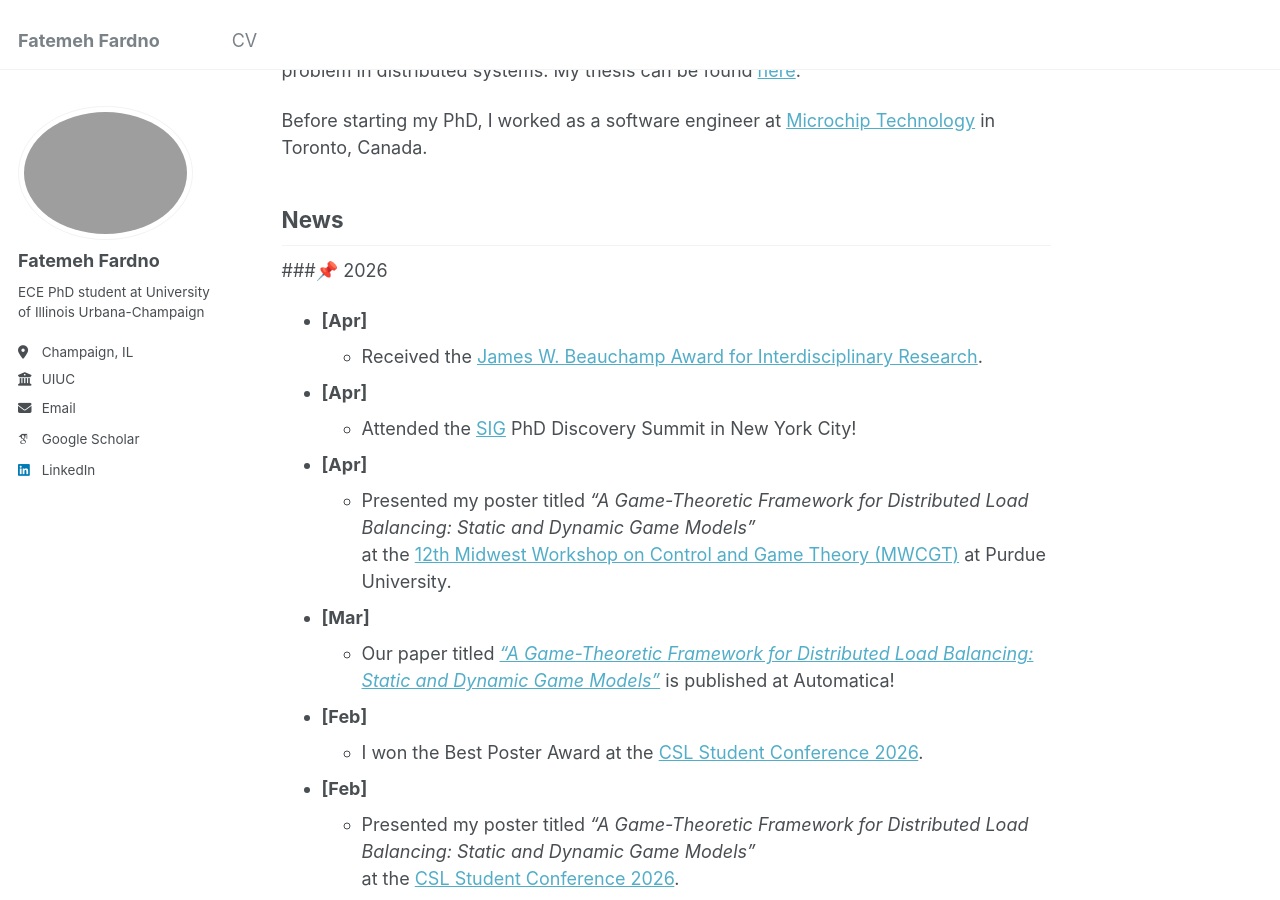
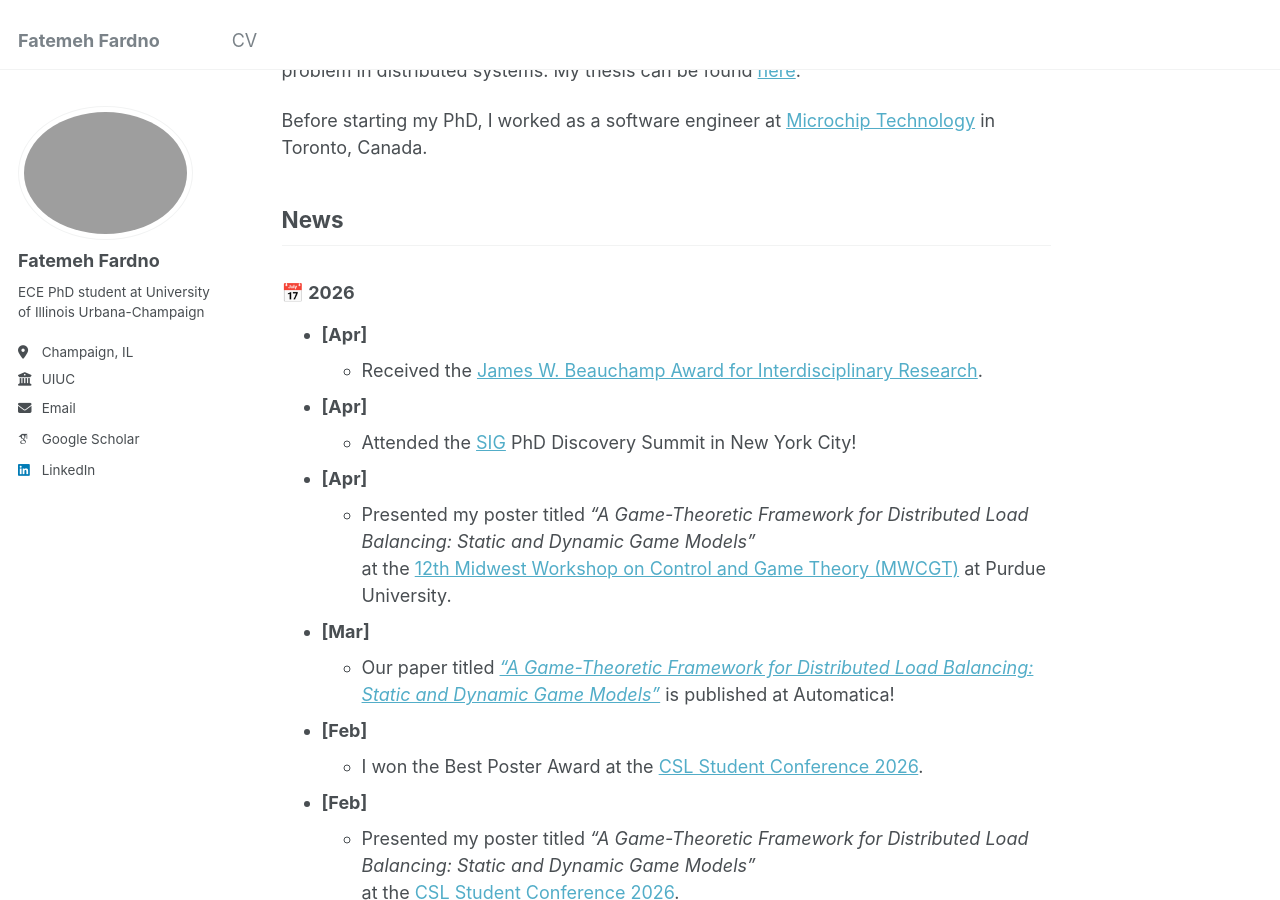
Before and after one commit to ffardno/ffardno.github.io, a Jekyll site: the page built from _pages/about.md, in a window 1280 px wide and 900 px high, scrolled down 462 px. Built offline with Jekyll 4.4.1, drawn with Linux system fonts in a browser that asks for light colours; some web fonts are replaced.

```diff
--- a/_pages/about.md
+++ b/_pages/about.md
@@ -17,7 +17,7 @@ Before starting my PhD, I worked as a software engineer at [Microchip Technology
 
 ## News
 
-###📌 2026
+### 📅 2026
 
 - **[Apr]**
   - Received the [James W. Beauchamp Award for Interdisciplinary Research](https://ece.illinois.edu/academics/grad/awards/beauchamp).
```
